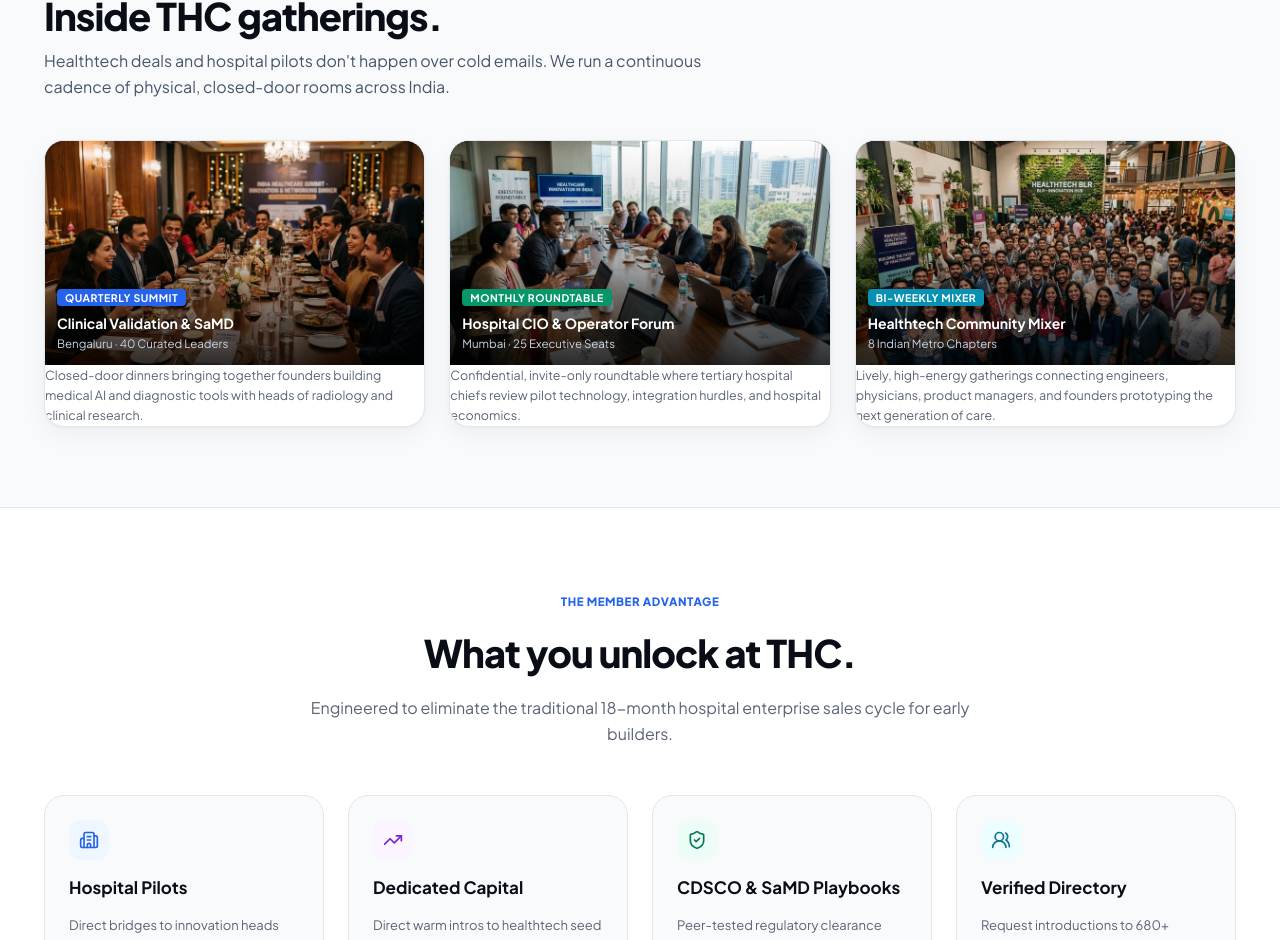
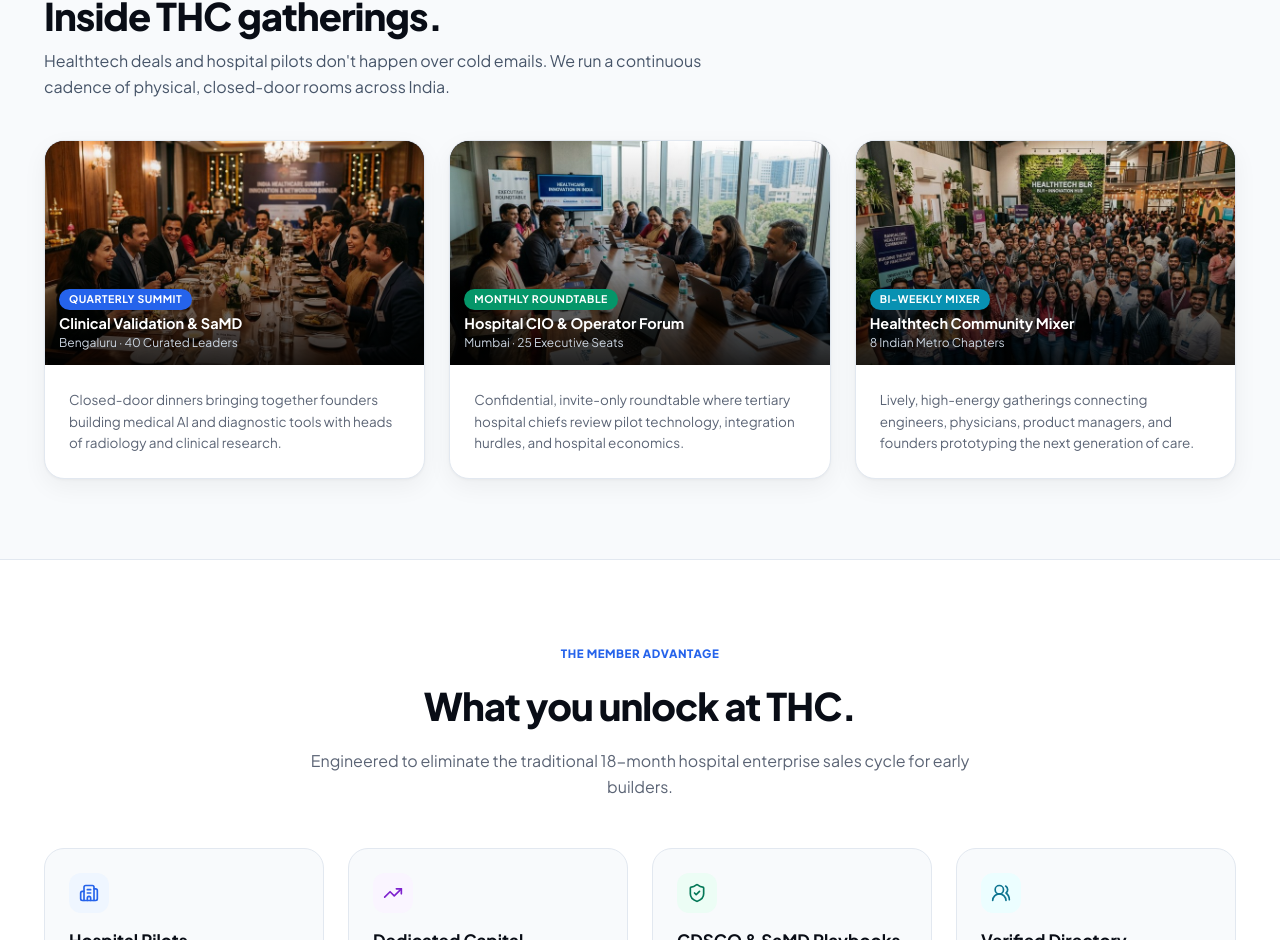
Before and after one commit to harshmakhija24/THC-WEBSITE-REBUILD, a Next.js app: page /join in a window 1280 px wide. Shown: the part 1198-2138 px from the top of the page. Built offline with nearby package versions, Linux system fonts and the light colour scheme.

Commit message:
fix(join): fix card padding and text overflow in gatherings section

```diff
--- a/app/join/JoinClient.tsx
+++ b/app/join/JoinClient.tsx
@@ -239,77 +239,83 @@ export default function JoinClient({ testimonials }: JoinClientProps) {
           {/* 3 Photos Grid */}
           <div className="grid grid-cols-1 md:grid-cols-3 gap-6">
             {/* Card 1: Summit */}
-            <div className="rounded-[20px] overflow-hidden border border-border-subtle bg-white shadow-card group">
-              <div className="relative h-56 w-full overflow-hidden bg-slate-900">
+            <div className="rounded-[20px] overflow-hidden border border-border-subtle bg-white shadow-card group flex flex-col justify-between">
+              <div>
+                <div className="relative h-52 sm:h-56 w-full overflow-hidden bg-slate-900">
                   <Image
                     src={summitImg}
                     alt="THC Clinical Validation Summit"
                     fill
                     className="object-cover group-hover:scale-105 transition-transform duration-500"
                   />
-                <div className="absolute inset-0 bg-gradient-to-t from-black/80 via-black/20 to-transparent" />
-                <div className="absolute bottom-3 left-3 right-3 text-white">
-                  <span className="px-2 py-0.5 rounded bg-cobalt text-[10.5px] font-bold uppercase tracking-wider">
+                  <div className="absolute inset-0 bg-gradient-to-t from-black/85 via-black/30 to-transparent" />
+                  <div className="absolute bottom-3 left-3.5 right-3.5 text-white">
+                    <span className="px-2.5 py-0.5 rounded-chip bg-cobalt text-[10.5px] font-bold uppercase tracking-wider inline-block">
                       Quarterly Summit
                     </span>
-                  <div className="text-[14px] font-bold mt-1">Clinical Validation & SaMD</div>
-                  <div className="text-[11.5px] text-slate-300">Bengaluru · 40 Curated Leaders</div>
+                    <div className="text-[14.5px] font-bold mt-1 leading-snug">Clinical Validation & SaMD</div>
+                    <div className="text-[12px] text-slate-300">Bengaluru · 40 Curated Leaders</div>
                   </div>
                 </div>
-              <div className="p-4.5 space-y-2">
-                <p className="text-[12.5px] text-slate leading-relaxed">
+                <div className="p-5 sm:p-6">
+                  <p className="text-[13px] sm:text-[13.5px] text-slate leading-relaxed">
                     Closed-door dinners bringing together founders building medical AI and diagnostic tools with heads of radiology and clinical research.
                   </p>
                 </div>
               </div>
+            </div>
 
             {/* Card 2: Roundtable */}
-            <div className="rounded-[20px] overflow-hidden border border-border-subtle bg-white shadow-card group">
-              <div className="relative h-56 w-full overflow-hidden bg-slate-900">
+            <div className="rounded-[20px] overflow-hidden border border-border-subtle bg-white shadow-card group flex flex-col justify-between">
+              <div>
+                <div className="relative h-52 sm:h-56 w-full overflow-hidden bg-slate-900">
                   <Image
                     src={roundtableImg}
                     alt="Executive Hospital CIO Roundtable"
                     fill
                     className="object-cover group-hover:scale-105 transition-transform duration-500"
                   />
-                <div className="absolute inset-0 bg-gradient-to-t from-black/80 via-black/20 to-transparent" />
-                <div className="absolute bottom-3 left-3 right-3 text-white">
-                  <span className="px-2 py-0.5 rounded bg-emerald-600 text-[10.5px] font-bold uppercase tracking-wider">
+                  <div className="absolute inset-0 bg-gradient-to-t from-black/85 via-black/30 to-transparent" />
+                  <div className="absolute bottom-3 left-3.5 right-3.5 text-white">
+                    <span className="px-2.5 py-0.5 rounded-chip bg-emerald-600 text-[10.5px] font-bold uppercase tracking-wider inline-block">
                       Monthly Roundtable
                     </span>
-                  <div className="text-[14px] font-bold mt-1">Hospital CIO & Operator Forum</div>
-                  <div className="text-[11.5px] text-slate-300">Mumbai · 25 Executive Seats</div>
+                    <div className="text-[14.5px] font-bold mt-1 leading-snug">Hospital CIO & Operator Forum</div>
+                    <div className="text-[12px] text-slate-300">Mumbai · 25 Executive Seats</div>
                   </div>
                 </div>
-              <div className="p-4.5 space-y-2">
-                <p className="text-[12.5px] text-slate leading-relaxed">
+                <div className="p-5 sm:p-6">
+                  <p className="text-[13px] sm:text-[13.5px] text-slate leading-relaxed">
                     Confidential, invite-only roundtable where tertiary hospital chiefs review pilot technology, integration hurdles, and hospital economics.
                   </p>
                 </div>
               </div>
+            </div>
 
             {/* Card 3: Mixer */}
-            <div className="rounded-[20px] overflow-hidden border border-border-subtle bg-white shadow-card group">
-              <div className="relative h-56 w-full overflow-hidden bg-slate-900">
+            <div className="rounded-[20px] overflow-hidden border border-border-subtle bg-white shadow-card group flex flex-col justify-between">
+              <div>
+                <div className="relative h-52 sm:h-56 w-full overflow-hidden bg-slate-900">
                   <Image
                     src={mixerImg}
                     alt="THC Community Chapter Mixer"
                     fill
                     className="object-cover group-hover:scale-105 transition-transform duration-500"
                   />
-                <div className="absolute inset-0 bg-gradient-to-t from-black/80 via-black/20 to-transparent" />
-                <div className="absolute bottom-3 left-3 right-3 text-white">
-                  <span className="px-2 py-0.5 rounded bg-cyan-600 text-[10.5px] font-bold uppercase tracking-wider">
+                  <div className="absolute inset-0 bg-gradient-to-t from-black/85 via-black/30 to-transparent" />
+                  <div className="absolute bottom-3 left-3.5 right-3.5 text-white">
+                    <span className="px-2.5 py-0.5 rounded-chip bg-cyan-600 text-[10.5px] font-bold uppercase tracking-wider inline-block">
                       Bi-Weekly Mixer
                     </span>
-                  <div className="text-[14px] font-bold mt-1">Healthtech Community Mixer</div>
-                  <div className="text-[11.5px] text-slate-300">8 Indian Metro Chapters</div>
+                    <div className="text-[14.5px] font-bold mt-1 leading-snug">Healthtech Community Mixer</div>
+                    <div className="text-[12px] text-slate-300">8 Indian Metro Chapters</div>
                   </div>
                 </div>
-              <div className="p-4.5 space-y-2">
-                <p className="text-[12.5px] text-slate leading-relaxed">
+                <div className="p-5 sm:p-6">
+                  <p className="text-[13px] sm:text-[13.5px] text-slate leading-relaxed">
                     Lively, high-energy gatherings connecting engineers, physicians, product managers, and founders prototyping the next generation of care.
                   </p>
+                </div>
               </div>
             </div>
           </div>
--- a/components/HeroLiveSection.tsx
+++ b/components/HeroLiveSection.tsx
@@ -155,8 +155,8 @@ export default function HeroLiveSection({ profiles, featuredEvent }: HeroLiveSec
         {/* Search Bar + 4 Popular Chips */}
         <div className="pt-0.5 space-y-3">
           <form onSubmit={handleSearchSubmit} className="relative flex items-center shadow-card rounded-chip group max-w-xl">
-            <div className="absolute left-3.5 sm:left-4.5 text-slate group-focus-within:text-ink transition-colors pointer-events-none">
-              <Search className="w-4 h-4 sm:w-4.5 sm:h-4.5" />
+            <div className="absolute left-3.5 sm:left-4 text-slate group-focus-within:text-ink transition-colors pointer-events-none">
+              <Search className="w-4 h-4 sm:w-5 sm:h-5" />
             </div>
             <input
               type="search"
--- a/components/HeroSearch.tsx
+++ b/components/HeroSearch.tsx
@@ -43,8 +43,8 @@ export default function HeroSearch({ onSearchSubmit }: HeroSearchProps) {
     <div className="w-full max-w-xl space-y-3">
       {/* High-Tech Search Bar */}
       <form onSubmit={handleSubmit} className="relative flex items-center shadow-card rounded-chip group">
-        <div className="absolute left-4.5 text-slate-400 group-focus-within:text-cobalt transition-colors pointer-events-none">
-          <Search className="w-4.5 h-4.5" />
+        <div className="absolute left-4 text-slate-400 group-focus-within:text-cobalt transition-colors pointer-events-none">
+          <Search className="w-5 h-5" />
         </div>
         <input
           type="search"
```
Lines whose indentation alone changed are shown as unchanged.
